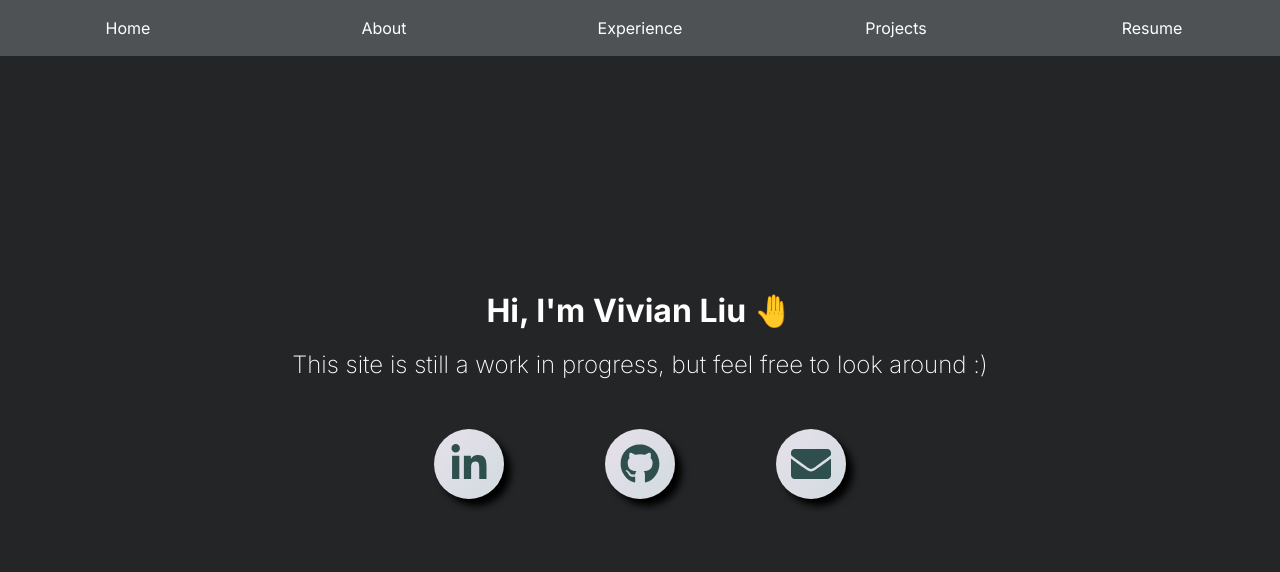
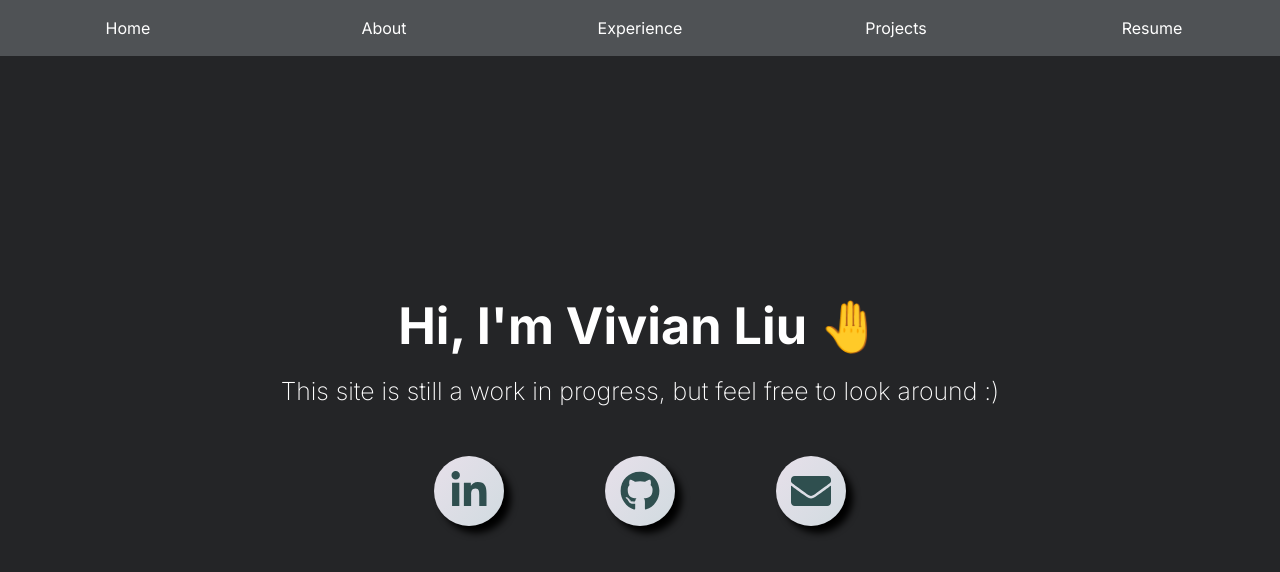
Before and after one commit to Stuart6557/portfolio-website, a Next.js app: page / in a window 1280 px wide. Shown: the top 572 px of the page. Built offline with nearby package versions, Linux system fonts and the light colour scheme.

Commit message:
dynamic font size

```diff
--- a/app/page.module.scss
+++ b/app/page.module.scss
@@ -18,13 +18,15 @@
 
   h1 {
     animation: fadeInAnimation ease 1s;
-    margin-top: 20px;
+    margin-top: 50px;
+    font-size: calc(12px + 3vw);
   }
 
   h2 {
     animation: fadeInAnimation ease 1s;
+    margin-top: 20px;
     font-weight: 200;
-    margin-top: 20px;
+    font-size: calc(12px + 1vw);
   }
 }
 
```
